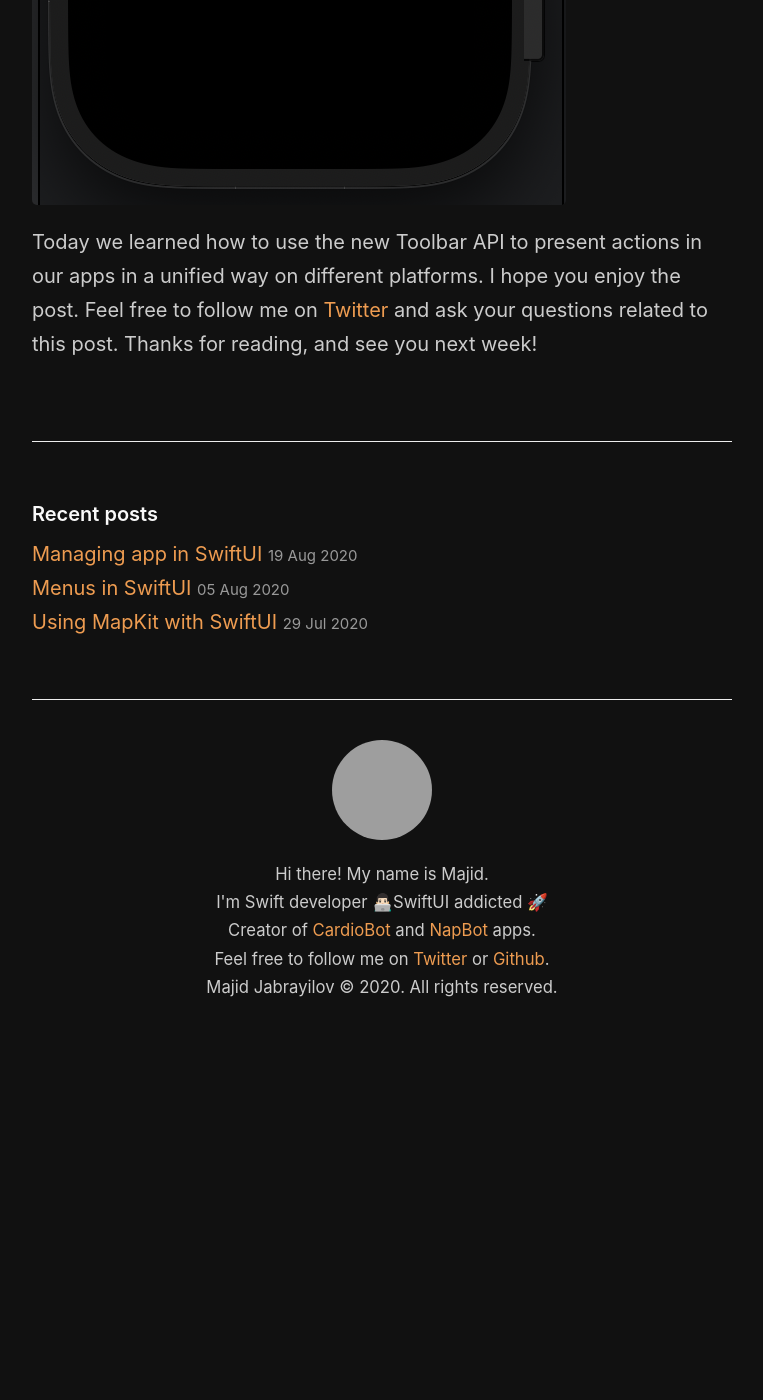
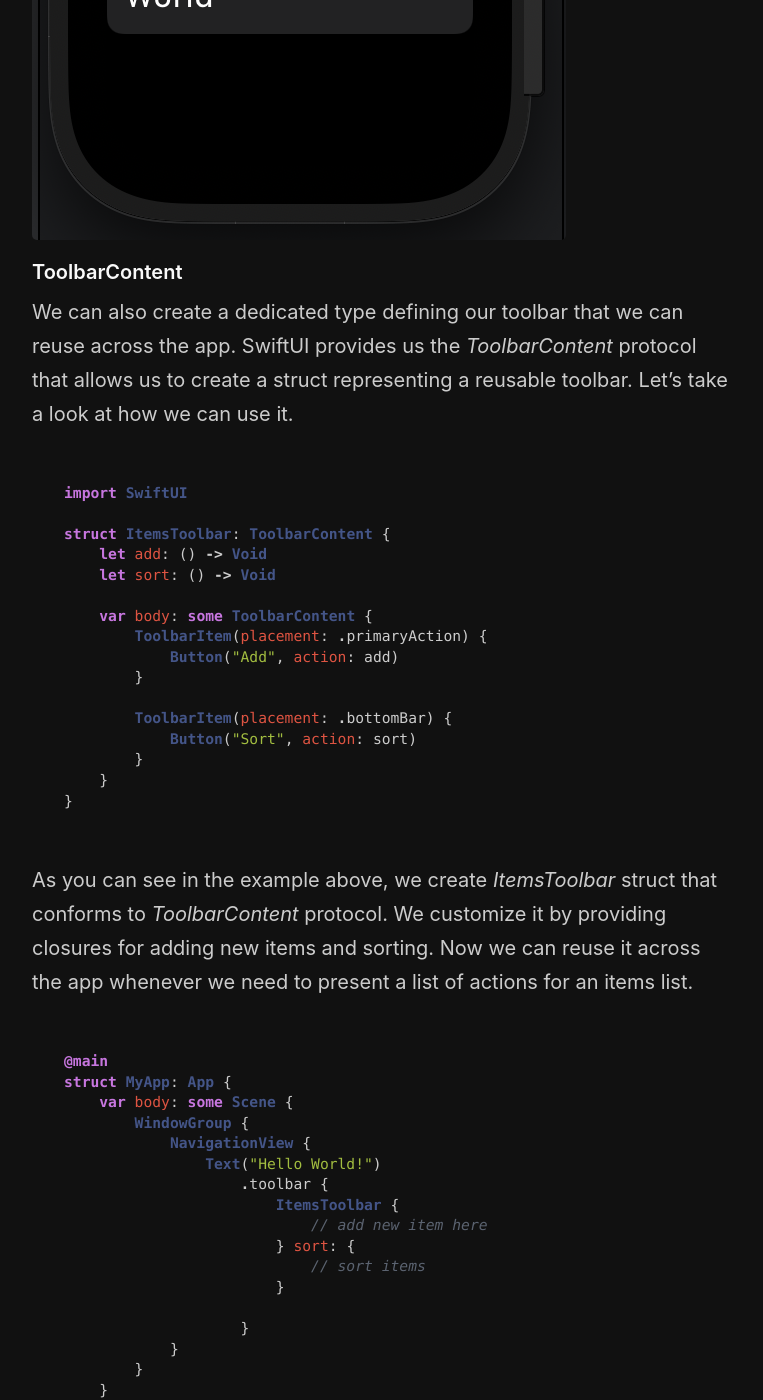
Before and after one commit to mecid/mecid.github.io, a Jekyll site: the page built from _posts/2020-07-15-mastering-toolbars-in-swiftui.md, in a window 1280 px wide and 1400 px high, scrolled down 3671 px. Shown: the whole window, without its empty margins (258-1021 px from the left). Built offline with Jekyll 4.4.1, drawn with Linux system fonts in a browser that asks for light colours; before the commit the page ends 4712 px from its top, so only the background shows below that; grey boxes are pictures that could not be loaded.

Commit message:
Update 2020-07-15-mastering-toolbars-in-swiftui.md

````diff
--- a/_posts/2020-07-15-mastering-toolbars-in-swiftui.md
+++ b/_posts/2020-07-15-mastering-toolbars-in-swiftui.md
@@ -55,6 +55,7 @@ struct ContentView: View {
 
 As you can see in the example above, SwiftUI provides us the toolbar modifier that we can use to build toolbar items. The toolbar modifier accepts the *ToolbarContentBuilder* closure, which is very similar to *ViewBuilder* function builder, but instead of views, it uses *ToolbarItems*.
 
+#### ToolbarItem
 We use *ToolbarItem* struct to declare an action. *ToolbarItem* has two required parameters. The first one is placement, which is the instance of *ToolbarItemPlacement* struct. The second one is *ViewBuilder* closure that SwiftUI uses to build the view representation of your action.
 
 SwiftUI hides all the magic of toolbars behind *ToolbarItemPlacement* struct. SwiftUI can put your toolbar item in different places, depending on the value of the placement parameter. There are multiple placement opportunities. Let's talk about the essential options.
@@ -75,4 +76,49 @@ There are also a bunch of platform-specific placement options.
 
 ![watchOS-toolbar](/public/watchOS.png)
 
+#### ToolbarContent
+We can also create a dedicated type defining our toolbar that we can reuse across the app. SwiftUI provides us the *ToolbarContent* protocol that allows us to create a struct representing a reusable toolbar. Let's take a look at how we can use it.
+
+```swift
+import SwiftUI
+
+struct ItemsToolbar: ToolbarContent {
+    let add: () -> Void
+    let sort: () -> Void
+
+    var body: some ToolbarContent {
+        ToolbarItem(placement: .primaryAction) {
+            Button("Add", action: add)
+        }
+
+        ToolbarItem(placement: .bottomBar) {
+            Button("Sort", action: sort)
+        }
+    }
+}
+```
+
+As you can see in the example above, we create *ItemsToolbar* struct that conforms to *ToolbarContent* protocol. We customize it by providing closures for adding new items and sorting. Now we can reuse it across the app whenever we need to present a list of actions for an items list.
+
+```swift
+@main
+struct MyApp: App {
+    var body: some Scene {
+        WindowGroup {
+            NavigationView {
+                Text("Hello World!")
+                    .toolbar {
+                        ItemsToolbar {
+                            // add new item here
+                        } sort: {
+                            // sort items
+                        }
+
+                    }
+            }
+        }
+    }
+}
+```
+
 Today we learned how to use the new Toolbar API to present actions in our apps in a unified way on different platforms. I hope you enjoy the post. Feel free to follow me on [Twitter](https://twitter.com/mecid) and ask your questions related to this post. Thanks for reading, and see you next week!
````
